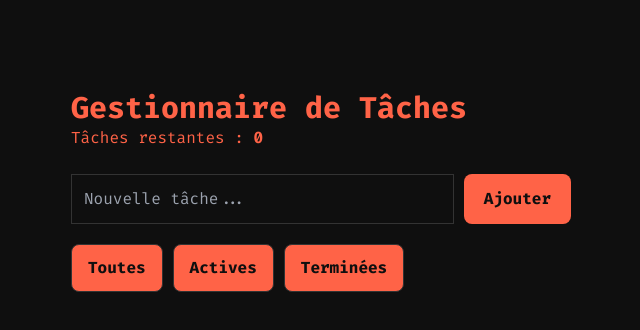
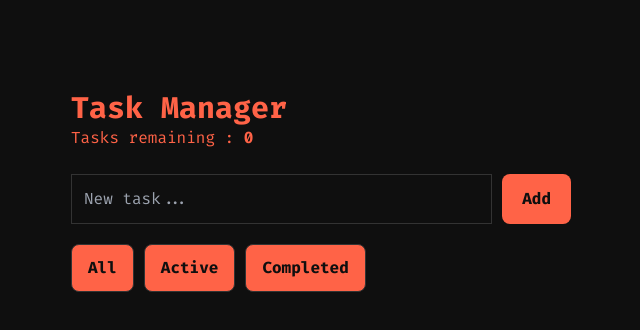
Before and after one commit to maryamKR/Task, a website: page frontend/index.html in a window 1280 px wide. Shown: the whole page, without its empty margins (319-959 px from the left). Drawn offline with nearby package versions, Linux system fonts and the light colour scheme; no server answers.

Commit message:
feat: update index.html for English localization

```diff
--- a/frontend/index.html
+++ b/frontend/index.html
@@ -1,5 +1,5 @@
 <!doctype html>
-<html lang="fr">
+<html lang="en">
   <head>
     <meta charset="UTF-8" />
     <meta name="viewport" content="width=device-width, initial-scale=1.0" />
@@ -20,22 +20,22 @@
   <body class="bg-[#0f0f0f] text-[#ff6347] flex justify-center p-[90px]">
     <div class="w-full max-w-[500px]">
       <header class="mb-6">
-        <h1 class="text-3xl font-bold">Gestionnaire de Tâches</h1>
-        <p>Tâches restantes : <span id="counter" class="font-bold text-[#ff6347]">0</span></p>
+        <h1 class="text-3xl font-bold">Task Manager</h1>
+        <p>Tasks remaining : <span id="counter" class="font-bold text-[#ff6347]">0</span></p>
       </header>
 
       <form id="task-form" class="flex gap-[10px] mb-5">
-        <input type="text" placeholder="Nouvelle tâche..."
+        <input type="text" placeholder="New task..."
                class="flex-1 bg-transparent border border-[#333] text-[#ff6347] p-3 outline-none" />
         <button type="submit" class="bg-[#ff6347] text-[#0f0f0f] rounded-lg px-5 font-bold hover:bg-[#ff4500] transition-colors">
-          Ajouter
+          Add
         </button>
       </form>
 
       <nav id="filters" class="flex gap-[10px] mb-5">
-        <button class="btn-filter active bg-[#ff6347] border border-[#333] text-[#0f0f0f] py-[11px] px-4 rounded-lg font-bold hover:bg-[#ff4500]">Toutes</button>
-        <button class="btn-filter bg-[#ff6347] border border-[#333] text-[#0f0f0f] py-[11px] px-4 rounded-lg font-bold hover:bg-[#ff4500]">Actives</button>
-        <button class="btn-filter bg-[#ff6347] border border-[#333] text-[#0f0f0f] py-[11px] px-4 rounded-lg font-bold hover:bg-[#ff4500]">Terminées</button>
+        <button class="btn-filter active bg-[#ff6347] border border-[#333] text-[#0f0f0f] py-[11px] px-4 rounded-lg font-bold hover:bg-[#ff4500]">All</button>
+        <button class="btn-filter bg-[#ff6347] border border-[#333] text-[#0f0f0f] py-[11px] px-4 rounded-lg font-bold hover:bg-[#ff4500]">Active</button>
+        <button class="btn-filter bg-[#ff6347] border border-[#333] text-[#0f0f0f] py-[11px] px-4 rounded-lg font-bold hover:bg-[#ff4500]">Completed</button>
       </nav>
 
       <ul id="todo-list" class="list-none p-0"></ul>
```
